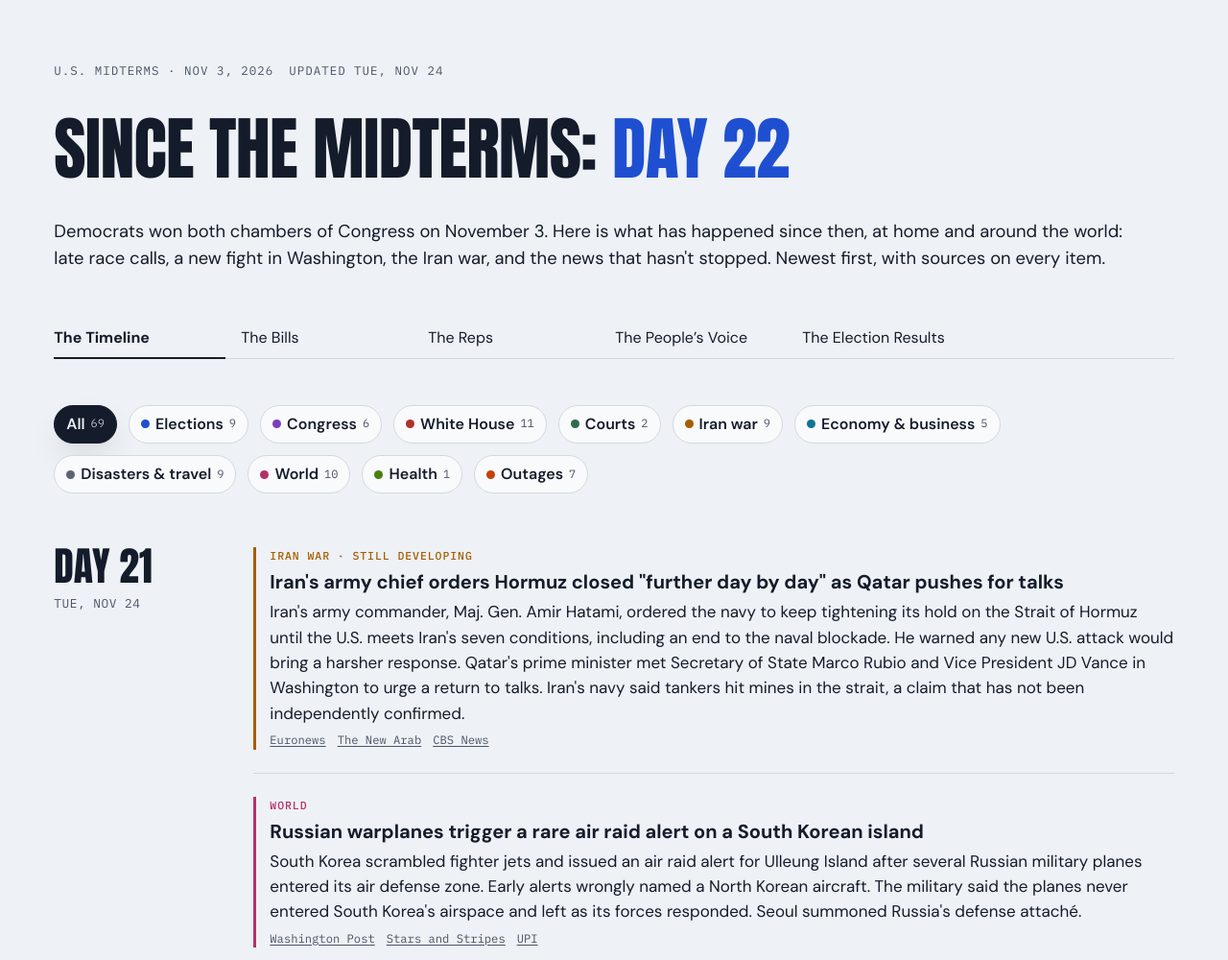
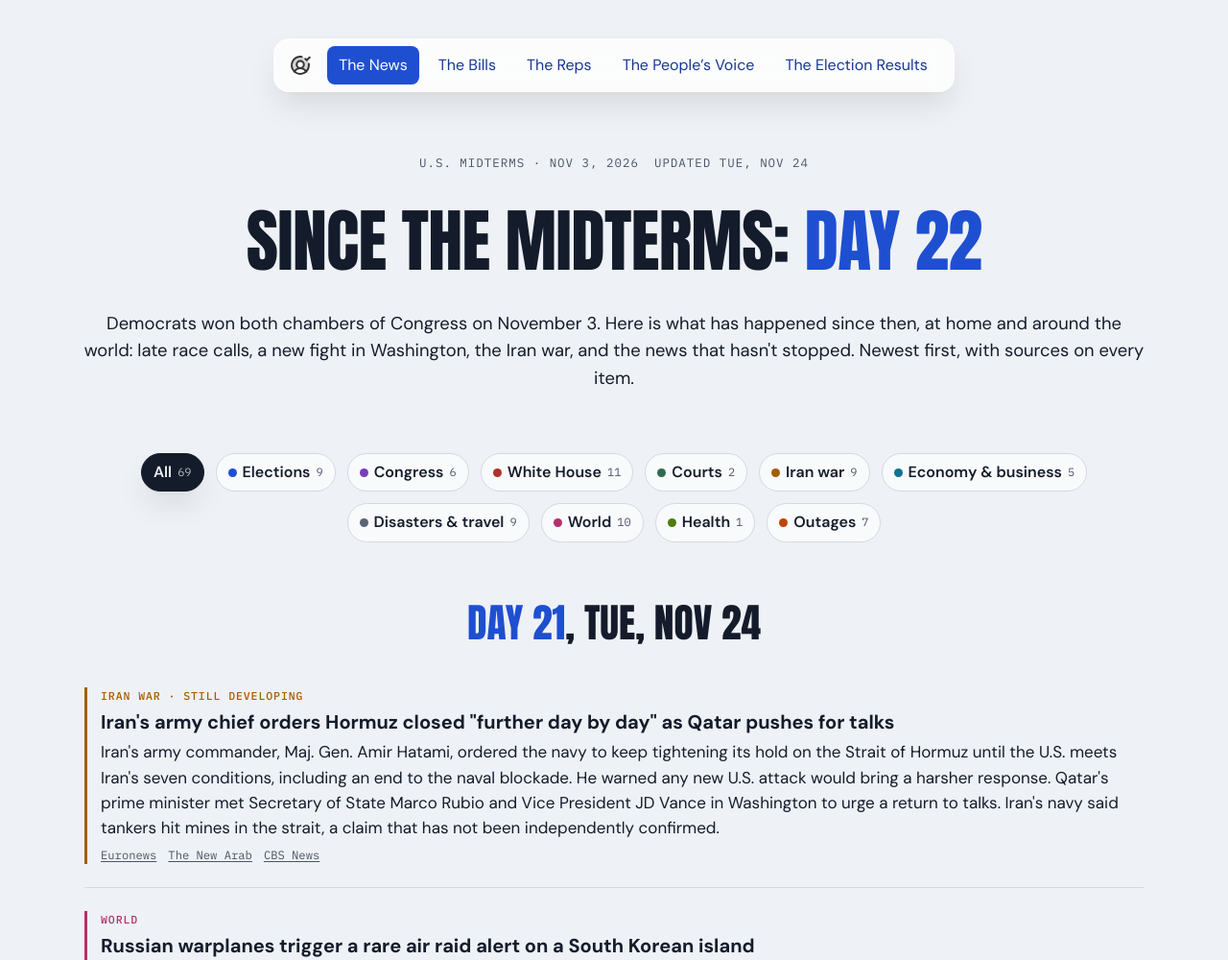
Before and after one commit to mhstudios11/since-the-midterms, a plain HTML site: page docs/index.html in a window 1280 px wide. Shown: the top 1000 px of the page at 96% size. Drawn offline with Linux system fonts and the light colour scheme.

Commit message:
Redesign: floating nav with tab states, per-tab centered header, centered News days
Nav, header and News layout follow the Figma update of Nov 24. The Reps
tip cards move below the contact cards. build.sh now copies assets/.

Co-Authored-By: Claude Opus 5.5 <noreply@anthropic.com>

```diff
--- a/docs/index.html
+++ b/docs/index.html
@@ -41,6 +41,7 @@ img { max-width: 100%; }
   --seat-uncalled: #9aa5b8;
   --pill-ink: #43474f; --pill-gray: #eceff1; --pill-green: #e8f5e9; --pill-red: #ffebee; --pill-topic: #e8eaf6;
   --vote-bg: #f1f2f9; --road-todo: #d9def3; --road-halo: #cfd9f8;
+  --ink-3: #757575; --nav-ink: #153794; --nav-bg: rgba(255, 255, 255, 0.8); --brand: #343330;
 
   --f-display: "Anton", "Impact", "Arial Narrow", sans-serif;
   --f-body: "DM Sans", "Helvetica Neue", Arial, sans-serif;
@@ -56,6 +57,7 @@ img { max-width: 100%; }
     --c-elections: #7f9dff; --c-congress: #c39bf0; --c-whitehouse: #f08a80; --c-courts: #7cc9a2;
     --c-iran: #f0b35c; --c-economy: #5cc6dd; --c-disaster: #a5afc0; --c-world: #f28dbb; --c-health: #a3d86b; --c-outages: #fb923c; --seat-uncalled: #4a5568;
     --pill-ink: #dfe3ec; --pill-gray: #263042; --pill-green: #1d3a28; --pill-red: #47222a; --pill-topic: #262f52; --vote-bg: #1b2333; --road-todo: #2e3a55; --road-halo: #33427a;
+    --ink-3: #8f99ab; --nav-ink: #b9c8ff; --nav-bg: rgba(21, 28, 40, 0.85); --brand: #c9d0dc;
     color-scheme: dark;
   }
 }
@@ -65,6 +67,7 @@ img { max-width: 100%; }
   --c-elections: #7f9dff; --c-congress: #c39bf0; --c-whitehouse: #f08a80; --c-courts: #7cc9a2;
   --c-iran: #f0b35c; --c-economy: #5cc6dd; --c-disaster: #a5afc0; --c-world: #f28dbb; --c-health: #a3d86b; --c-outages: #fb923c; --seat-uncalled: #4a5568;
     --pill-ink: #dfe3ec; --pill-gray: #263042; --pill-green: #1d3a28; --pill-red: #47222a; --pill-topic: #262f52; --vote-bg: #1b2333; --road-todo: #2e3a55; --road-halo: #33427a;
+    --ink-3: #8f99ab; --nav-ink: #b9c8ff; --nav-bg: rgba(21, 28, 40, 0.85); --brand: #c9d0dc;
   color-scheme: dark;
 }
 
@@ -86,10 +89,11 @@ a { color: var(--accent); text-underline-offset: 2px; }
 a:focus-visible, button:focus-visible { outline: 2px solid var(--accent); outline-offset: 2px; border-radius: 3px; }
 
 /* Masthead */
-header.mast { padding-block: 64px 32px; display: grid; gap: 32px; }
+/* Masthead (Figma 129:6407): centered; the heading and lede change with the tab. */
+header.mast { padding-top: 64px; display: grid; gap: 32px; justify-items: center; text-align: center; }
 .eyebrow {
   font-family: var(--f-mono); font-size: 0.78rem; letter-spacing: 0.08em; text-transform: uppercase; color: var(--ink-2);
-  display: flex; flex-wrap: wrap; gap: 0.25rem 1rem;
+  display: flex; flex-wrap: wrap; justify-content: center; gap: 0.25rem 1rem;
 }
 h1 {
   font-family: var(--f-display); font-weight: 400;
@@ -98,7 +102,11 @@ h1 {
   margin: 0; text-wrap: balance;
 }
 h1 .count { color: var(--accent); }
-.lede { max-width: 70rem; margin: 0; font-size: 1.15rem; }
+.lede { max-width: 1108px; margin: 0; font-size: 1.15rem; }
+header.mast.sub h1 { font-size: 2.5rem; line-height: 1; text-transform: none; letter-spacing: 0; }
+header.mast.sub { gap: 16px; }
+header.mast.sub .eyebrow { margin-bottom: 16px; }
+header.mast.sub .lede { max-width: 848px; font-size: 1rem; color: var(--ink-3); }
 
 /* Balance of power */
 .power { display: grid; grid-template-columns: repeat(auto-fit, minmax(18rem, 1fr)); gap: 32px; }
@@ -128,14 +136,29 @@ h1 .count { color: var(--accent); }
 .notable strong { font-weight: 700; }
 .notable p { margin: 2px 0 6px; color: var(--ink-2); font-size: 0.95rem; }
 
-/* Tabs */
-.tabs { display: flex; gap: 16px; border-bottom: 1px solid var(--rule); margin-top: 24px; }
+/* Navigation (Figma 129:7197 "Navigation / Selected section", items 129:7186).
+   States: default, hover (accent at 9%), selected (accent), selected hover (accent at 88%). */
+.topnav { position: sticky; top: calc(env(safe-area-inset-top, 0px) + 16px); z-index: 20; display: flex; justify-content: center; margin-top: 40px; padding-inline: 12px; pointer-events: none; }
+.topnav-in {
+  pointer-events: auto; display: flex; align-items: center; gap: 16px; max-width: 100%;
+  padding: 8px 16px; border-radius: 16px; background: var(--nav-bg); box-shadow: var(--shadow);
+  -webkit-backdrop-filter: blur(12px); backdrop-filter: blur(12px);
+}
+.brand {
+  width: 24px; height: 24px; flex: none; background: var(--brand);
+  -webkit-mask: url("assets/user-circle-check.svg") center / 24px 24px no-repeat;
+  mask: url("assets/user-circle-check.svg") center / 24px 24px no-repeat;
+}
+.tabs { display: flex; gap: 8px; min-width: 0; overflow-x: auto; scrollbar-width: none; }
+.tabs::-webkit-scrollbar { display: none; }
 .tab {
-  font-family: var(--f-body); font-size: 1rem; line-height: 1.5; color: var(--ink); text-decoration: none;
-  min-width: 179px; padding-bottom: 8px; border-bottom: 2px solid transparent; margin-bottom: -1px;
+  display: flex; align-items: center; height: 40px; padding: 8px 12px; border-radius: 8px; flex: none;
+  font-family: var(--f-body); font-weight: 500; font-size: 1rem; line-height: 1.5; white-space: nowrap;
+  color: var(--nav-ink); text-decoration: none;
 }
-.tab[aria-selected="true"] { font-weight: 700; border-bottom-color: var(--ink); }
-.tab:hover { color: var(--accent); }
+.tab:hover { background: color-mix(in srgb, var(--accent) 9%, transparent); }
+.tab[aria-selected="true"] { background: var(--accent); color: var(--accent-ink); }
+.tab[aria-selected="true"]:hover { background: color-mix(in srgb, var(--accent) 88%, transparent); }
 .card { background: var(--sheet); border-radius: 16px; box-shadow: var(--shadow); min-width: 0; }
 /* Link to the companion Georgia site */
 .xlink { display: grid; gap: 4px; margin-top: 40px; padding: 20px 24px; color: var(--ink); text-decoration: none; border: 1px solid transparent; }
@@ -156,9 +179,9 @@ h1 .count { color: var(--accent); }
 .seatbar .u { background: var(--seat-uncalled); }
 
 /* Filters */
-.filters { position: sticky; top: env(safe-area-inset-top, 0px); z-index: 5; background: var(--paper); padding-block: 12px 40px; margin-top: 36px; }
+.filters { padding-top: 64px; }
 body::before { content: ""; position: fixed; inset: 0 0 auto; height: env(safe-area-inset-top, 0px); z-index: 10; background: var(--paper); }
-.chips { display: flex; flex-wrap: wrap; gap: 12px; }
+.chips { display: flex; flex-wrap: wrap; justify-content: center; gap: 12px; }
 .chip {
   font-family: var(--f-body); font-weight: 600; font-size: 1rem; line-height: 1.4;
   border: 1px solid var(--rule); background: var(--sheet); color: var(--ink);
@@ -172,9 +195,12 @@ body::before { content: ""; position: fixed; inset: 0 0 auto; height: env(safe-a
 /* Shared two-column section grid */
 .row { display: grid; grid-template-columns: var(--label-col) minmax(0, 1fr); gap: 0 32px; border-top: 1px solid var(--rule); padding-block: 40px 72px; }
 .row[hidden] { display: none !important; }
-#days .day:not([hidden]) ~ .day { border-top: 1px solid var(--rule); }
-#days .day { border-top: 0; padding-top: 16px; }
-#days .day:not([hidden]) ~ .day:not([hidden]) { padding-top: 40px; }
+/* News days (Figma 129:6422 Stamp, 129:6424 Items): a centered stamp over a 1104px column. */
+#days .day, .ahead { display: block; max-width: 1104px; margin-inline: auto; border-top: 0; padding-block: 64px 0; }
+#days .day:not([hidden]) ~ .day:not([hidden]) { border-top: 1px solid var(--rule); margin-top: 72px; }
+.stamp { font-family: var(--f-display); font-weight: 400; font-size: 2.6rem; line-height: 0.95; text-transform: uppercase; text-align: center; margin: 0 0 48px; }
+.stamp .dn { color: var(--accent); }
+.ahead { padding-top: 96px; }
 .label { align-self: start; display: grid; gap: 9px; }
 .sticky-label { position: sticky; top: calc(env(safe-area-inset-top, 0px) + 6.5rem); }
 .label .dn, .label h2 { font-family: var(--f-display); font-weight: 400; font-size: 2.6rem; line-height: 0.95; margin: 0; }
@@ -289,7 +315,7 @@ body::before { content: ""; position: fixed; inset: 0 0 auto; height: env(safe-a
 .party-d { color: var(--c-elections); }
 .party-r { color: var(--c-whitehouse); }
 /* The People's Voice */
-.voice { padding-top: 48px; display: grid; gap: 48px; }
+.voice { padding-top: 64px; display: grid; gap: 48px; }
 .voice h2 { font-family: var(--f-display); font-weight: 400; font-size: 2.5rem; line-height: 1; margin: 0; }
 .stats { display: grid; grid-template-columns: repeat(auto-fit, minmax(13rem, 1fr)); gap: 24px; }
 .stat { padding: 18px 20px 20px; display: grid; gap: 16px; align-content: start; }
@@ -309,7 +335,7 @@ body::before { content: ""; position: fixed; inset: 0 0 auto; height: env(safe-a
 .aside-note { margin: 0; font-size: 0.95rem; color: var(--ink-2); max-width: 46rem; }
 
 /* Coming up */
-.cal { max-width: 916px; min-width: 0; }
+.cal { min-width: 0; }
 .cal ul { margin: 0; padding: 0; }
 .cal li { list-style: none; display: grid; grid-template-columns: 144px 1fr; gap: 16px; padding-block: 13px; border-bottom: 1px solid var(--rule); }
 .cal li:first-child { padding-top: 0; }
@@ -323,11 +349,13 @@ footer p { margin: 0 0 0.5rem; }
 
 @media (max-width: 760px) {
   header.mast { padding-block: 32px 16px; gap: 20px; }
-  .filters { padding-bottom: 16px; margin-top: 20px; }
-  /* Five tabs don't fit a phone: keep them on one line and let the row scroll sideways. */
-  .tabs { overflow-x: auto; scrollbar-width: none; gap: 20px; margin-inline: calc(-1 * var(--gutter)); padding-inline: var(--gutter); scroll-padding-inline: var(--gutter); }
-  .tabs::-webkit-scrollbar { display: none; }
-  .tab { min-width: 0; flex: none; white-space: nowrap; }
+  .filters { padding-top: 32px; }
+  /* Five tabs don't fit a phone: the nav pill keeps one line and scrolls sideways. */
+  .topnav { margin-top: 16px; }
+  .topnav-in { gap: 8px; padding-inline: 12px; }
+  .stamp { font-size: 2rem; margin-bottom: 32px; }
+  #days .day, .ahead { padding-top: 40px; }
+  #days .day:not([hidden]) ~ .day:not([hidden]) { margin-top: 40px; }
   .voice { padding-top: 32px; gap: 32px; }
   .actions { justify-content: flex-start; }
   .chips { gap: 8px; }
@@ -341,20 +369,25 @@ footer p { margin: 0 0 0.5rem; }
 }
 </style>
 
+<nav class="topnav" aria-label="Sections">
+  <div class="topnav-in">
+    <a class="brand" href="#timeline" aria-label="Since the Midterms, latest news"></a>
+    <div class="tabs" role="tablist">
+      <a class="tab" role="tab" id="tab-timeline" href="#timeline" aria-controls="timeline-panel" aria-selected="true">The News</a>
+      <a class="tab" role="tab" id="tab-bills" href="#bills" aria-controls="bills-panel" aria-selected="false">The Bills</a>
+      <a class="tab" role="tab" id="tab-contact" href="#reps" aria-controls="contact-panel" aria-selected="false">The Reps</a>
+      <a class="tab" role="tab" id="tab-voice" href="#peoples-voice" aria-controls="voice-panel" aria-selected="false">The People’s Voice</a>
+      <a class="tab" role="tab" id="tab-results" href="#election-results" aria-controls="results-panel" aria-selected="false">The Election Results</a>
+    </div>
+  </div>
+</nav>
+
 <div class="wrap">
-  <header class="mast">
+  <header class="mast" id="mast">
     <div class="eyebrow"><span>U.S. midterms · Nov 3, 2026</span><span>Updated Tue, Nov 24</span></div>
-    <h1>Since the Midterms: <span class="count" id="daycount">Day 14</span></h1>
-    <p class="lede">Democrats won both chambers of Congress on November 3. Here is what has happened since then, at home and around the world: late race calls, a new fight in Washington, the Iran war, and the news that hasn't stopped. Newest first, with sources on every item.</p>
+    <h1 id="mast-h">Since the Midterms: <span class="count" id="daycount">Day 14</span></h1>
+    <p class="lede" id="mast-lede">Democrats won both chambers of Congress on November 3. Here is what has happened since then, at home and around the world: late race calls, a new fight in Washington, the Iran war, and the news that hasn't stopped. Newest first, with sources on every item.</p>
   </header>
-
-  <div class="tabs" role="tablist" aria-label="Sections">
-    <a class="tab" role="tab" id="tab-timeline" href="#timeline" aria-controls="timeline-panel" aria-selected="true">The Timeline</a>
-    <a class="tab" role="tab" id="tab-bills" href="#bills" aria-controls="bills-panel" aria-selected="false">The Bills</a>
-    <a class="tab" role="tab" id="tab-contact" href="#reps" aria-controls="contact-panel" aria-selected="false">The Reps</a>
-    <a class="tab" role="tab" id="tab-voice" href="#peoples-voice" aria-controls="voice-panel" aria-selected="false">The People’s Voice</a>
-    <a class="tab" role="tab" id="tab-results" href="#election-results" aria-controls="results-panel" aria-selected="false">The Election Results</a>
-  </div>
 </div>
 
 <div id="timeline-panel" role="tabpanel" aria-labelledby="tab-timeline">
@@ -363,25 +396,40 @@ footer p { margin: 0 0 0.5rem; }
   </nav>
   <main class="wrap">
     <div id="days"></div>
-    <section class="row" aria-labelledby="ahead-h">
-      <div class="label sticky-label"><h2 id="ahead-h">Coming Up</h2></div>
+    <section class="ahead" aria-labelledby="ahead-h">
+      <h2 class="stamp" id="ahead-h">Coming Up</h2>
       <div class="cal"><ul id="cal"></ul></div>
     </section>
   </main>
 </div>
 
 <div id="bills-panel" role="tabpanel" aria-labelledby="tab-bills" hidden>
-  <section class="wrap voice" aria-labelledby="bills-h">
-    <h2 id="bills-h">The Bills</h2>
-    <div class="bills" id="bills"></div>
+  <section class="wrap voice" aria-label="The Bills">
+    <div class="bills" id="bill-list"></div>
   </section>
 </div>
 
 <div id="contact-panel" role="tabpanel" aria-labelledby="tab-contact" hidden>
-  <section class="wrap voice" aria-labelledby="contact-h">
-    <div class="contact-intro">
-      <h2 id="contact-h">The Reps</h2>
-      <p class="aside-note">Your two senators and your House member answer to you. Their offices count calls and messages from people in their state or district, so start with them.</p>
+  <section class="wrap voice" aria-label="The Reps">
+    <div class="state-pick">
+      <label for="state">Your state</label>
+      <select id="state"><option value="">Choose a state</option></select>
+    </div>
+    <div class="reps" id="senators" aria-live="polite"></div>
+    <div class="reps">
+      <div class="card rep">
+        <span class="bill-num">Your representative · U.S. House</span>
+        <h3>Find your House member</h3>
+        <p class="what">Enter your ZIP code on House.gov to get your representative's name, phone and contact form. Or call the Capitol switchboard and ask for them by name.</p>
+        <a class="rep-phone" href="tel:+12022243121">(202) 224-3121</a>
+        <div class="actions"><a class="btn btn-solid" href="https://www.house.gov/representatives/find-your-representative" target="_blank" rel="noopener">Find by ZIP code <span id="ico-zip"></span></a></div>
+      </div>
+      <div class="card rep">
+        <span class="bill-num">The President · White House</span>
+        <h3>Contact the White House</h3>
+        <p class="what">For anything the president controls, like the Iran war or signing a bill. The White House takes messages through its online form; it no longer lists a public comment line.</p>
+        <div class="actions"><a class="btn btn-solid" href="https://www.whitehouse.gov/contact/" target="_blank" rel="noopener">Send a message <span id="ico-wh"></span></a></div>
+      </div>
     </div>
     <!-- Tip cards (Figma frame 115:372, "The Reps / Content") -->
     <div class="tips">
@@ -404,40 +452,18 @@ footer p { margin: 0 0 0.5rem; }
         <p class="callout">Save the Date: <b>January 3, 2027</b></p>
       </div>
     </div>
-    <div class="state-pick">
-      <label for="state">Your state</label>
-      <select id="state"><option value="">Choose a state</option></select>
-    </div>
-    <div class="reps" id="senators" aria-live="polite"></div>
-    <div class="reps">
-      <div class="card rep">
-        <span class="bill-num">Your representative · U.S. House</span>
-        <h3>Find your House member</h3>
-        <p class="what">Enter your ZIP code on House.gov to get your representative's name, phone and contact form. Or call the Capitol switchboard and ask for them by name.</p>
-        <a class="rep-phone" href="tel:+12022243121">(202) 224-3121</a>
-        <div class="actions"><a class="btn btn-solid" href="https://www.house.gov/representatives/find-your-representative" target="_blank" rel="noopener">Find by ZIP code <span id="ico-zip"></span></a></div>
-      </div>
-      <div class="card rep">
-        <span class="bill-num">The President · White House</span>
-        <h3>Contact the White House</h3>
-        <p class="what">For anything the president controls, like the Iran war or signing a bill. The White House takes messages through its online form; it no longer lists a public comment line.</p>
-        <div class="actions"><a class="btn btn-solid" href="https://www.whitehouse.gov/contact/" target="_blank" rel="noopener">Send a message <span id="ico-wh"></span></a></div>
-      </div>
-    </div>
   </section>
 </div>
 
 <div id="voice-panel" role="tabpanel" aria-labelledby="tab-voice" hidden>
-  <section class="wrap voice" aria-labelledby="voice-h">
-    <h2 id="voice-h">The People’s Voice</h2>
+  <section class="wrap voice" aria-label="The People’s Voice">
     <div class="stats" id="stats"></div>
     <div class="items" id="people-items"></div>
   </section>
 </div>
 
 <div id="results-panel" role="tabpanel" aria-labelledby="tab-results" hidden>
-  <section class="wrap voice" aria-labelledby="results-h">
-    <h2 id="results-h">The Election Results</h2>
+  <section class="wrap voice" aria-label="The Election Results">
 
     <div class="power" aria-label="Balance of power in the next Congress">
       <div class="card chamber">
@@ -892,8 +918,8 @@ const days = [...new Set(EVENTS.map(e => e.d))].sort().reverse();
 const tl = document.getElementById("days");
 tl.innerHTML = days.map(d => {
   const n = dayN(d);
-  return `<section class="row day" data-day="${d}">
-    <div class="label day-label sticky-label"><span class="dn">${n === 0 ? "Election Day" : "Day " + n}</span><span class="date">${fmt(d)}</span></div>
+  return `<section class="day" data-day="${d}">
+    <h2 class="stamp"><span class="dn">${n === 0 ? "Election Day" : "Day " + n}</span>, ${fmt(d)}</h2>
     <div class="items">${EVENTS.filter(e => e.d === d).map(itemHTML).join("")}</div>
   </section>`;
 }).join("") + `<p class="empty" id="empty" hidden>Nothing in this topic yet.</p>`;
@@ -1022,7 +1048,7 @@ const billHTML = b => {
     </div>
   </article>`;
 };
-document.getElementById("bills").innerHTML = BILLS.map(billHTML).join("");
+document.getElementById("bill-list").innerHTML = BILLS.map(billHTML).join("");
 
 // The Reps. SENATORS: [state, name, party, DC office phone, contact form URL],
 // from Senate.gov's official list (senate.gov/general/contact_information/senators_cfm.xml), Nov 22, 2026.
@@ -1154,9 +1180,21 @@ showSenators();
 
 // Tabs: #timeline (default), #bills, #reps, #peoples-voice, #election-results
 const TABS = { "timeline": ["tab-timeline", "timeline-panel"], "bills": ["tab-bills", "bills-panel"], "reps": ["tab-contact", "contact-panel"], "peoples-voice": ["tab-voice", "voice-panel"], "election-results": ["tab-results", "results-panel"] };
+// The masthead heading and lede for each tab. The News keeps the day counter.
+const mast = document.getElementById("mast"), mastH = document.getElementById("mast-h"), mastLede = document.getElementById("mast-lede");
+const MAST = {
+  "timeline": [mastH.innerHTML, mastLede.textContent],
+  "bills": ["The Bills", "Major bills before Congress, how far each one has gotten, and how each chamber voted."],
+  "reps": ["The Reps", "Your two senators and your House member answer to you. Their offices count calls and messages from people in their state or district, so start with them."],
+  "peoples-voice": ["The People’s Voice", "Petitions and polls on what voters want from the new Congress."],
+  "election-results": ["The Election Results", "Who won on November 3, the seats that flipped, and the balance of power in the next Congress."],
+};
 function showTab() {
   const want = location.hash.slice(1);
   const key = TABS[want] ? want : "timeline";
+  mast.classList.toggle("sub", key !== "timeline");
+  mastH.innerHTML = key === "timeline" ? MAST[key][0] : esc(MAST[key][0]);
+  mastLede.textContent = MAST[key][1];
   for (const [k, [t, p]] of Object.entries(TABS)) {
     const on = k === key;
     document.getElementById(t).setAttribute("aria-selected", String(on));
@@ -1165,7 +1203,7 @@ function showTab() {
   }
   document.getElementById("voice-note").hidden = key !== "peoples-voice";
 }
-window.addEventListener("hashchange", showTab);
+window.addEventListener("hashchange", () => { showTab(); window.scrollTo(0, 0); });
 showTab();
 </script>
 
```
Also changed, not shown: index.html (+107 -69 lines), assets/user-circle-check.svg (added), docs/assets/user-circle-check.svg (added), 1 other file.
